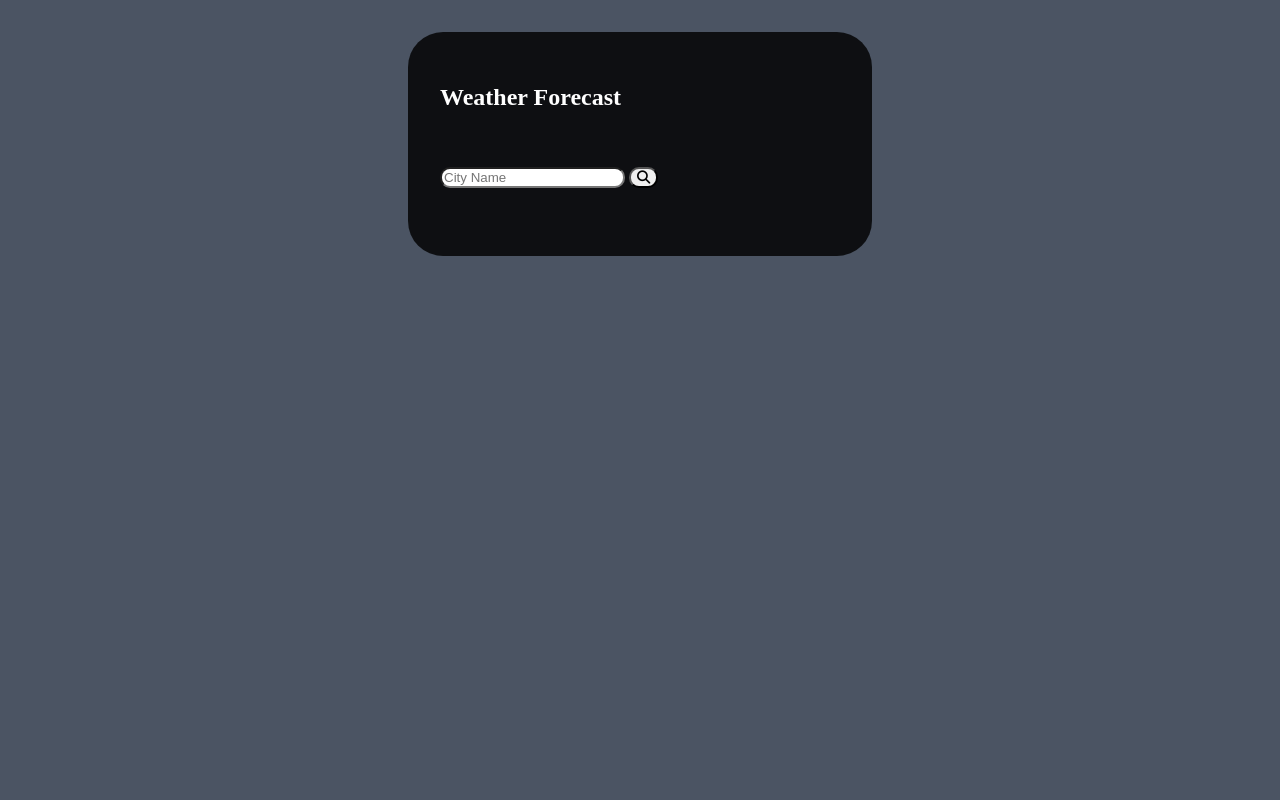
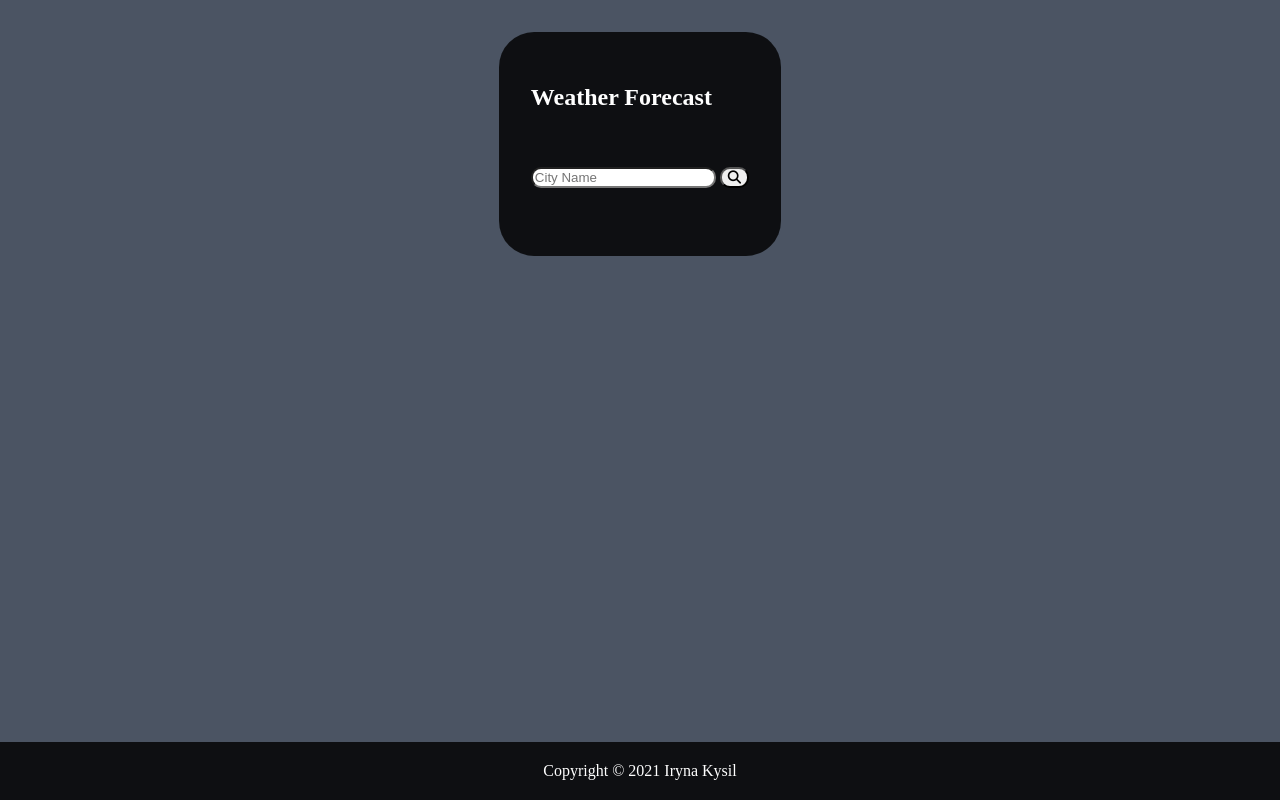
Before and after one commit to IrynaKysil/weather-app-js, a plain HTML site: page index.html in a window 1280 px wide. Drawn offline with Linux system fonts and the light colour scheme.

Commit message:
Add footer

```diff
--- a/index.html
+++ b/index.html
@@ -12,33 +12,44 @@
     <script defer src="index.js"></script>
     <title>Weather App</title>
   </head>
+
   <body>
+    <!-- Card -->
     <div class="card">
       <h2>Weather Forecast</h2>
       <div class="current-location js-current-location">
         <div></div>
       </div>
-    <br>
+      <br />
       <div class="notification js-notification">
         <div></div>
       </div>
-    <br>
+      <br />
       <form class="search-form js-search-form" action="">
         <input type="text" placeholder="City Name" value="" />
         <button type="submit">
           <i class="fas fa-search"></i>
         </button>
       </form>
-      <br>
+      <br />
       <div class="temperature js-temperature">
         <div></div>
       </div>
-      <br>
+      <br />
       <div class="description js-description">
         <div></div>
       </div>
       <div class="js-current-weather-icon"></div>
     </div>
+    <!-- Footer -->
+    <div class="footer">
+      <div>
+        Copyright ©
+        <script>
+          document.write(new Date().getFullYear());
+        </script>
+        Iryna Kysil
+      </div>
     </div>
   </body>
 </html>
--- a/styles.css
+++ b/styles.css
@@ -1,5 +1,10 @@
 body {
   background-color: #4b5463;
+  margin: 0;
+  display: flex;
+  flex-direction: column;
+  justify-content: space-between;
+  height: 100vh;
 }
 
 .card {
@@ -31,3 +36,13 @@ button {
   color: black;
   border-radius: 10px;
 }
+
+.footer {
+  width: 100vw;
+  height: 4.5vw;
+  display: flex;
+  justify-content: center;
+  align-items: center;
+  background-color: #000000d0;
+  color: white;
+}
```
Also changed, not shown: index.js (line endings or trailing spaces). Lines whose indentation alone changed are shown as unchanged.
